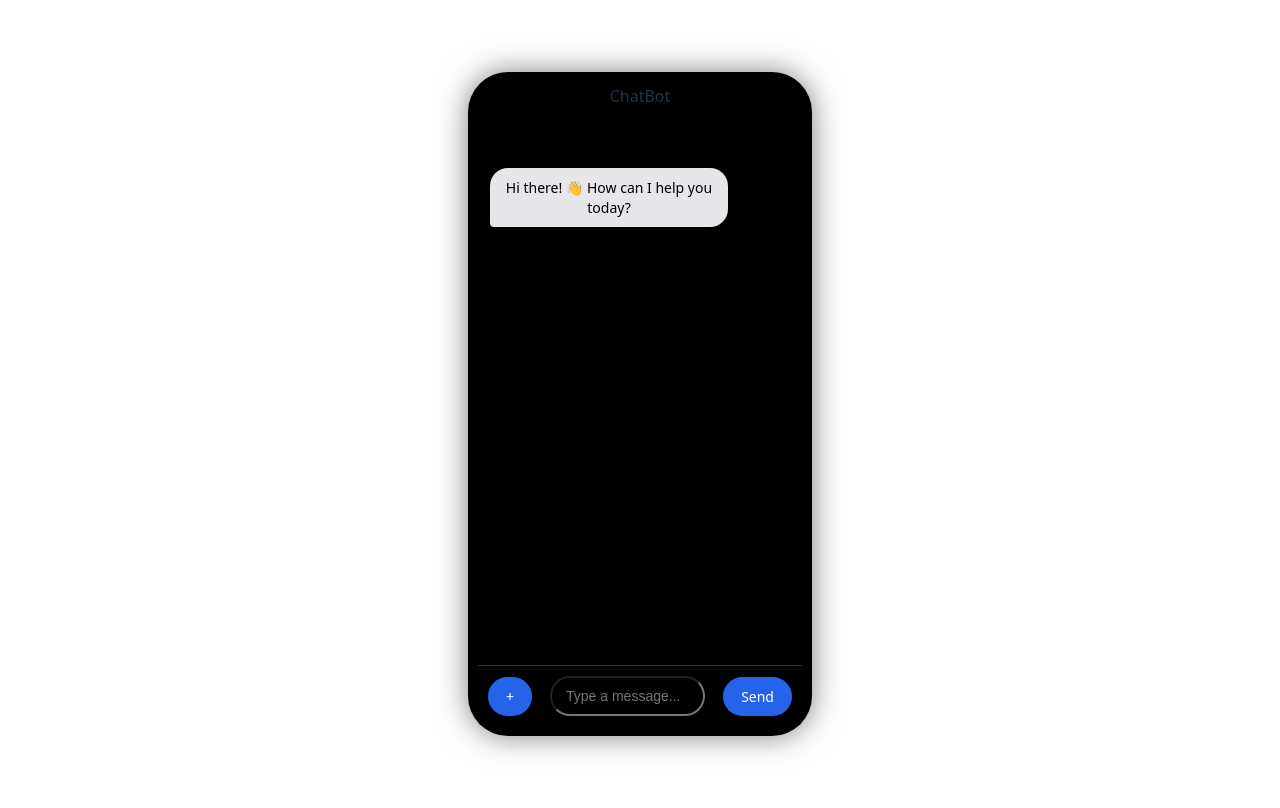
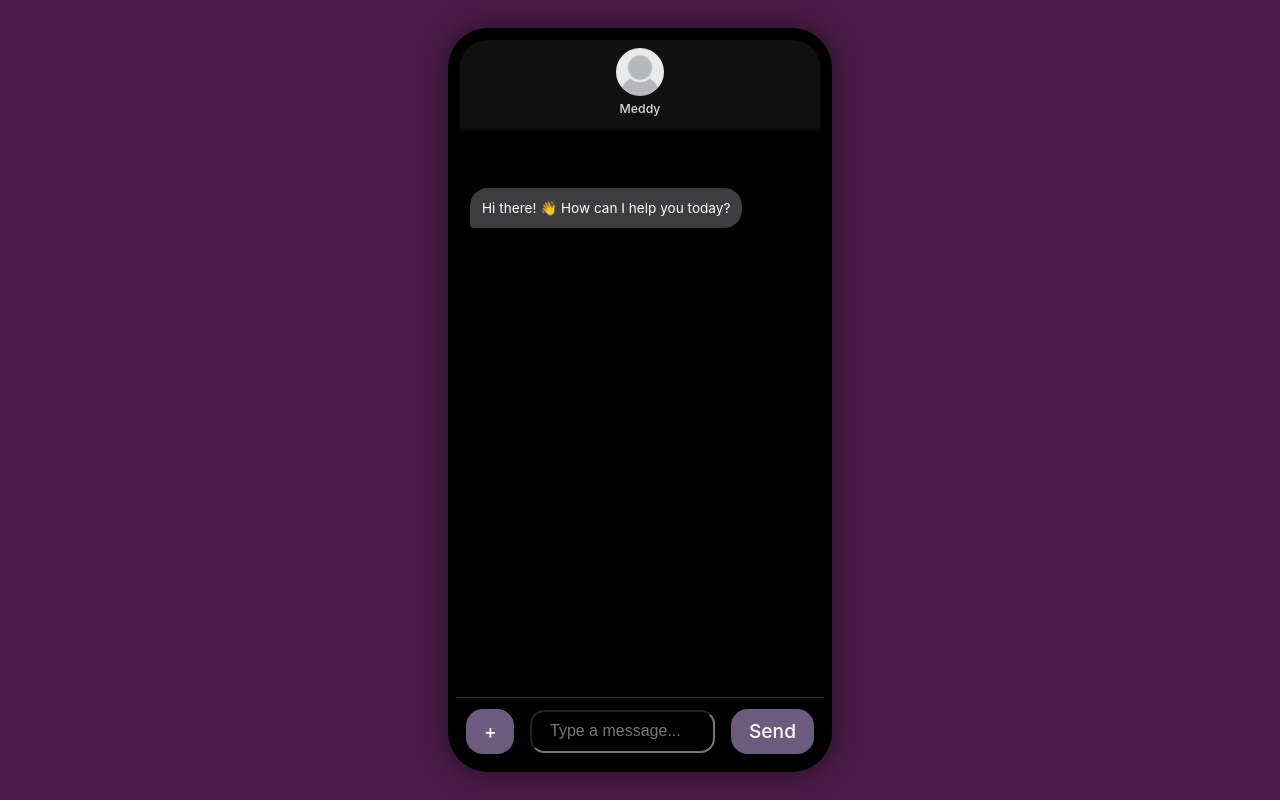
Before and after one commit to Tofulati/diamondhacks, a React (Vite) app in the folder medignos/frontend/: page / in a window 1280 px wide. Built offline with nearby package versions, Linux system fonts and the light colour scheme.

Commit message:
More UI Changes

```diff
--- a/medignos/frontend/src/App.jsx
+++ b/medignos/frontend/src/App.jsx
@@ -4,9 +4,10 @@ import './App.css'
 import ChatWindow from './components/ChatWindow.jsx'
 
 function App() {
-
   return (
-    <ChatWindow />
+    <div className="app-wrapper">
+      <ChatWindow />
+    </div>
   );
 }
 
--- a/medignos/frontend/src/components/ChatWindow.jsx
+++ b/medignos/frontend/src/components/ChatWindow.jsx
@@ -41,7 +41,11 @@ const ChatWindow = () => {
 
   return (
     <div className="chat-container">
-      <div className="chat-header">ChatBot</div>
+      <div className="chat-header">
+        <img src="/Temp-PFP.jpeg" alt="Profile" />
+        <div className="contact-name">Meddy</div>
+    </div>
+
       <div className="chat-messages">
         {messages.map((msg, idx) => (
           <ChatBubble key={idx} message={msg.text} file={msg.file} from={msg.from} />
--- a/medignos/frontend/src/styles/ChatBubble.css
+++ b/medignos/frontend/src/styles/ChatBubble.css
@@ -4,29 +4,31 @@
     padding: 60px 10px 70px 10px;
     display: flex;
     flex-direction: column;
-    gap: 8px;
+    gap: 1vh;
   }
 
   .chat-bubble {
-    max-width: 70%;
-    padding: 10px 14px;
+    padding: 1.2vh 1.5vh;
     border-radius: 18px;
-    font-size: 14px;
-    line-height: 1.4;
+    max-width: 75%;
     word-wrap: break-word;
-    position: relative;
+    font-size: 1.7vh;
+    line-height: 1.5;
+    opacity: 0;
+    transform: translateY(10px);
+    animation: fadeInUp 0.6s ease forwards;
   }
 
   .chat-bubble.user {
-    background-color: #007aff;
+    background-color: #6b5b7c;
     color: white;
     align-self: flex-end;
     border-bottom-right-radius: 4px;
   }
 
   .chat-bubble.bot {
-    background-color: #e5e5ea;
-    color: #000;
+    background-color: #3D3D3F;
+    color: #fff;
     align-self: flex-start;
     border-bottom-left-radius: 4px;
   }
@@ -37,3 +39,10 @@
     border-radius: 12px;
     margin-bottom: 6px;
   }
+
+  @keyframes fadeInUp {
+    to {
+      opacity: 1;
+      transform: translateY(0);
+    }
+  }
--- a/medignos/frontend/src/styles/ChatInput.css
+++ b/medignos/frontend/src/styles/ChatInput.css
@@ -1,42 +1,40 @@
 .chat-input {
   display: flex;
   align-items: center;
-  padding: 10px;
-  border-top: 1px solid #333;
+  padding: 1.3vh;
+  border-top: 0.2vh solid #333;
   background-color: #000;
   position: absolute;
-  bottom: 10px;
-  left: 10px;
-  right: 10px;
-  z-index: 10; /* Ensure it's above other elements */
-  gap: 8px; /* optional: spacing between elements */
+  bottom: 1vh;
+  left: 1vh;
+  right: 1vh;
+  z-index: 10;
+  gap: 1vh;
 }
-
 
 .chat-input input {
   flex: 1;
-  min-width: 0; /* prevent overflow from long content */
+  min-width: 0;
   color: #fff;
-  padding: 10px 14px;
+  padding: 1.3vh 2.2vh;
   background-color: black;
-  border-radius: 20px;
-  font-size: 14px;
-  margin: 0 10px;
+  border-radius: 1.8vh;
+  font-size: 2vh;
+  margin: 0 1vh;
   outline: none;
 }
 
-
 .chat-input button {
-    background-color: #2563eb;
+  background-color: #6b5b7c;
   color: white;
   border: none;
-    padding: 10px 18px;
-    border-radius: 25px;
-    font-size: 14px;
+  padding: 1.3vh 2.2vh;
+  border-radius: 2.1vh;
+  font-size: 2.4vh;
   cursor: pointer;
   transition: background-color 0.2s ease;
 }
 
 .chat-input button:hover {
-    background-color: #1e40af;
+  background-color: #6b5b7c;
 }
--- a/medignos/frontend/src/styles/ChatWindow.css
+++ b/medignos/frontend/src/styles/ChatWindow.css
@@ -1,15 +1,68 @@
 /* Chat Container styled as iPhone frame */
+
+html, body {
+  margin: 0;
+  padding: 0;
+  height: 100%;
+  overflow: hidden;
+  background-color: #4F3B5C;
+  font-family: -apple-system, BlinkMacSystemFont, sans-serif;
+}
+
+.app-wrapper {
+  width: 100vw;
+  height: 100vh;
+  display: flex;
+  justify-content: center;
+  align-items: center;
+  background-color: #4a1c48;
+  overflow: hidden;
+  position: fixed;
+  top: 0;
+  bottom: 0;
+  left: 0;
+  z-index: 0;
+}
+
 .chat-container {
-  width: 40vh;
-  height: 80vh;
+  width: 45vh;
+  height: 90vh;
   background-color: #000;
   border-radius: 40px;
   box-shadow: 0 0 30px rgba(0, 0, 0, 0.5);
   padding: 12px;
   position: relative;
   overflow: hidden;
-  margin: 40px auto; /* center the phone */
+  margin-top: auto;
+  margin-bottom: auto;
   display: flex;
   flex-direction: column;
   justify-content: space-between;
 }
+
+.chat-header {
+  display: flex;
+  flex-direction: column;
+  align-items: center;
+  height: 9vh;
+  background-color: #111;
+  border-radius: 28px 28px 0 0;
+  color: white;
+  font-family: -apple-system, BlinkMacSystemFont, sans-serif;
+  padding: 1vh 0;
+  box-shadow: 0 2px 4px rgba(255,255,255,0.05);
+}
+
+.chat-header img {
+  width: 6vh;
+  height: 6vh;
+  border-radius: 50%;
+  object-fit: cover;
+  margin-bottom: 4px;
+}
+
+.chat-header .contact-name {
+  font-size: calc(0.9vh + 0.4vw);
+  font-weight: 500;
+  color: #ddd;
+}
```
Also changed, not shown: medignos/frontend/public/Temp-PFP.jpeg (added). Lines whose indentation alone changed are shown as unchanged.
